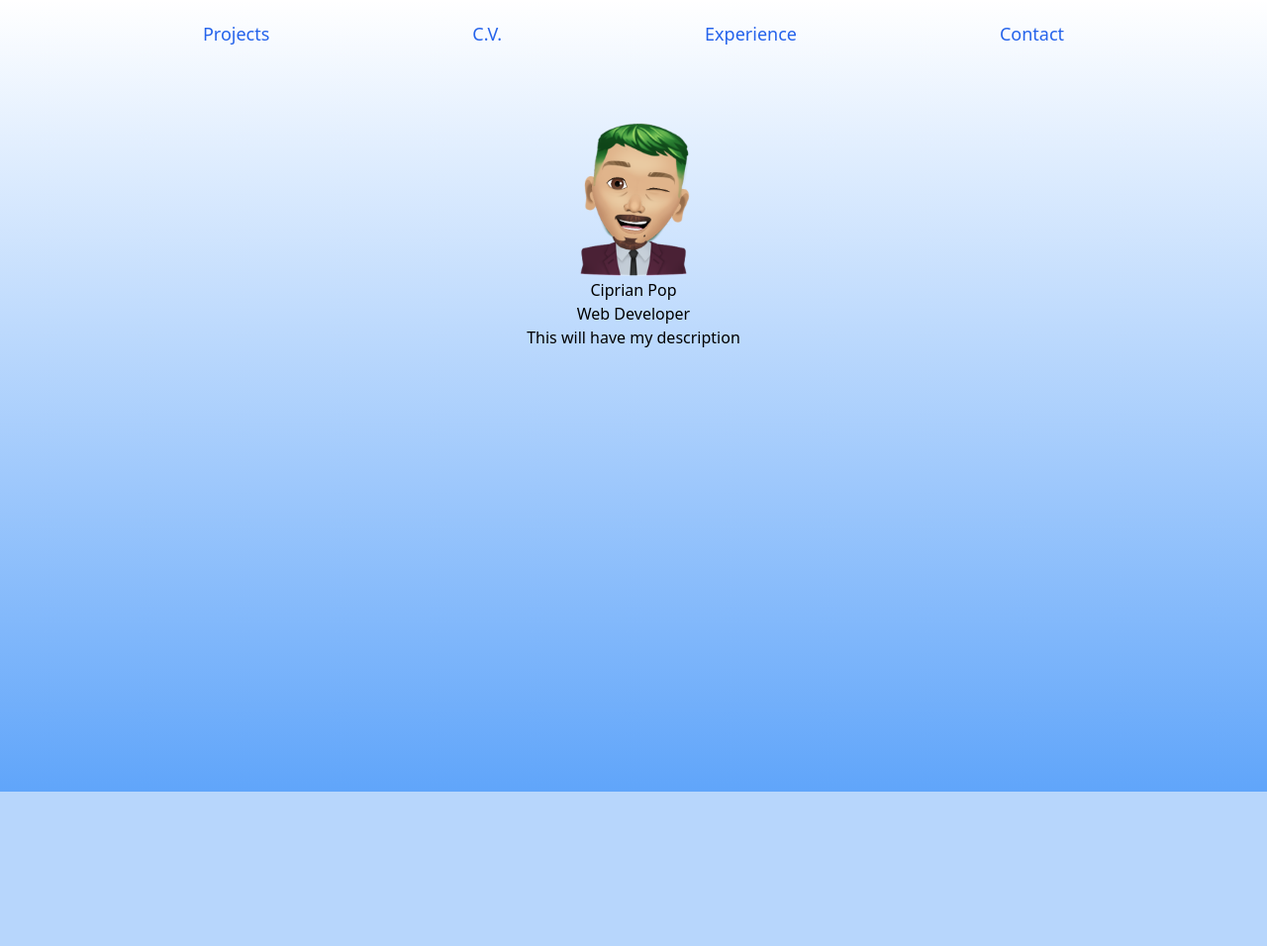
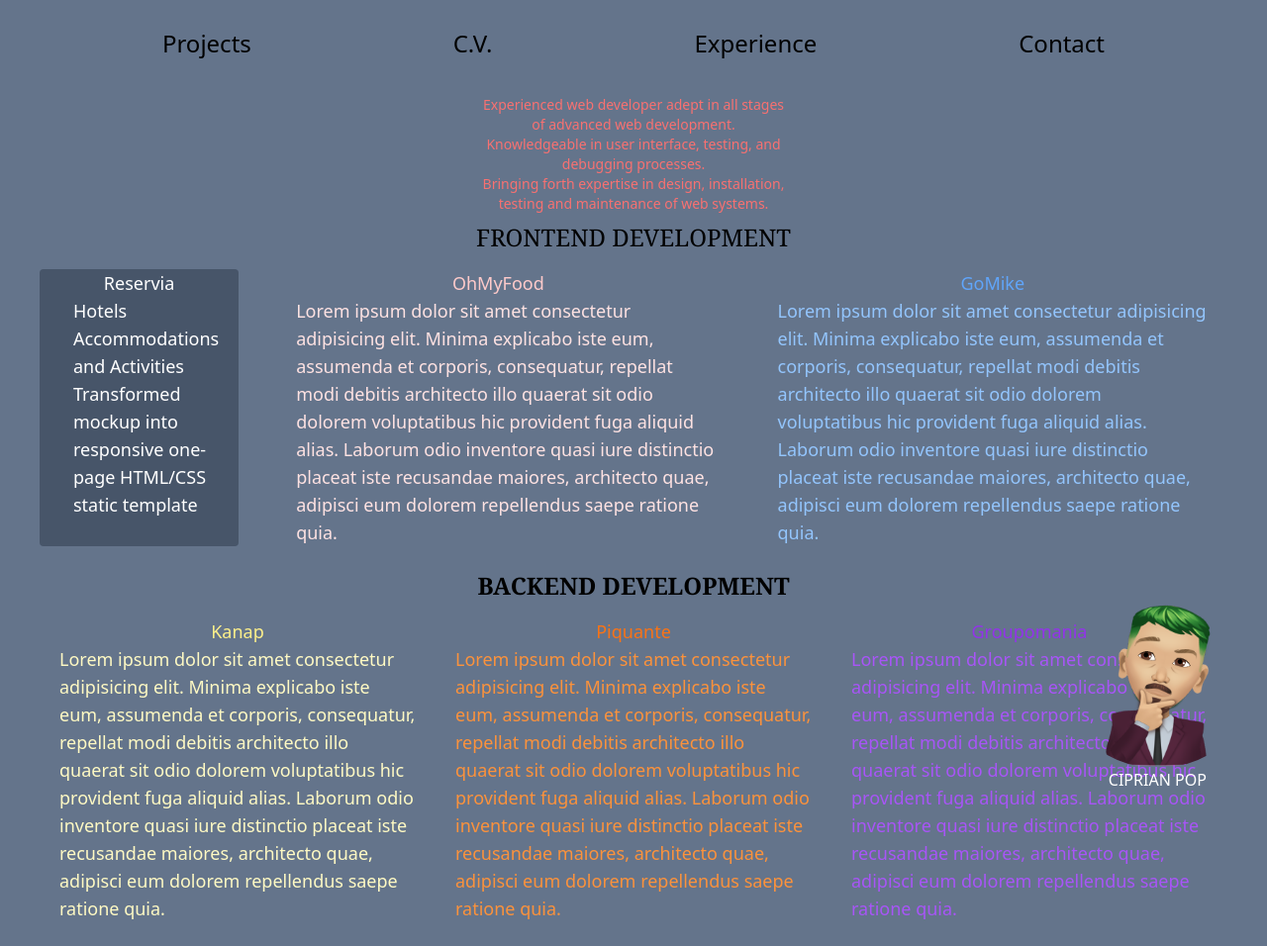
Before and after one commit to c-v-pop/portfolio, a PHP site: page / in a window 1280 px wide. Shown: the whole page at 99% size. Before the commit the page ends 800 px from the top, so only its background shows below. Run offline with PHP 8.4, Linux system fonts and the light colour scheme.

Commit message:
added animations and project description and images

```diff
--- a/dist/output.css
+++ b/dist/output.css
@@ -513,21 +513,35 @@ video {
   --tw-backdrop-sepia:  ;
 }
 
+.static {
+  position: static;
+}
+
 .fixed {
   position: fixed;
 }
 
-.z-0 {
-  z-index: 0;
+.bottom-0 {
+  bottom: 0px;
 }
 
-.z-10 {
-  z-index: 10;
+.right-0 {
+  right: 0px;
 }
 
-.my-5 {
-  margin-top: 1.25rem;
-  margin-bottom: 1.25rem;
+.mx-1 {
+  margin-left: 0.25rem;
+  margin-right: 0.25rem;
+}
+
+.mx-40 {
+  margin-left: 10rem;
+  margin-right: 10rem;
+}
+
+.my-2 {
+  margin-top: 0.5rem;
+  margin-bottom: 0.5rem;
 }
 
 .mx-auto {
@@ -535,20 +549,33 @@ video {
   margin-right: auto;
 }
 
+.mx-10 {
+  margin-left: 2.5rem;
+  margin-right: 2.5rem;
+}
+
+.mt-2 {
+  margin-top: 0.5rem;
+}
+
+.mb-2 {
+  margin-bottom: 0.5rem;
+}
+
 .flex {
   display: flex;
-}
-
-.min-h-screen {
-  min-height: 100vh;
 }
 
 .w-1\/6 {
   width: 16.666667%;
 }
 
-.min-w-full {
-  min-width: 100%;
+.flex-row {
+  flex-direction: row;
+}
+
+.flex-col {
+  flex-direction: column;
 }
 
 .flex-wrap {
@@ -563,27 +590,76 @@ video {
   justify-content: space-evenly;
 }
 
-.border-t-yellow-50 {
-  --tw-border-opacity: 1;
-  border-top-color: rgb(254 252 232 / var(--tw-border-opacity));
+.gap-6 {
+  gap: 1.5rem;
 }
 
-.bg-gradient-to-t {
-  background-image: linear-gradient(to top, var(--tw-gradient-stops));
+.space-x-3\.5 > :not([hidden]) ~ :not([hidden]) {
+  --tw-space-x-reverse: 0;
+  margin-right: calc(0.875rem * var(--tw-space-x-reverse));
+  margin-left: calc(0.875rem * calc(1 - var(--tw-space-x-reverse)));
 }
 
-.bg-gradient-to-b {
-  background-image: linear-gradient(to bottom, var(--tw-gradient-stops));
+.space-x-3 > :not([hidden]) ~ :not([hidden]) {
+  --tw-space-x-reverse: 0;
+  margin-right: calc(0.75rem * var(--tw-space-x-reverse));
+  margin-left: calc(0.75rem * calc(1 - var(--tw-space-x-reverse)));
 }
 
-.from-blue-400 {
-  --tw-gradient-from: #60a5fa;
-  --tw-gradient-to: rgb(96 165 250 / 0);
-  --tw-gradient-stops: var(--tw-gradient-from), var(--tw-gradient-to);
+.rounded-full {
+  border-radius: 9999px;
+}
+
+.rounded {
+  border-radius: 0.25rem;
+}
+
+.bg-slate-500 {
+  --tw-bg-opacity: 1;
+  background-color: rgb(100 116 139 / var(--tw-bg-opacity));
+}
+
+.bg-slate-600 {
+  --tw-bg-opacity: 1;
+  background-color: rgb(71 85 105 / var(--tw-bg-opacity));
+}
+
+.py-2 {
+  padding-top: 0.5rem;
+  padding-bottom: 0.5rem;
+}
+
+.py-5 {
+  padding-top: 1.25rem;
+  padding-bottom: 1.25rem;
+}
+
+.px-10 {
+  padding-left: 2.5rem;
+  padding-right: 2.5rem;
+}
+
+.px-40 {
+  padding-left: 10rem;
+  padding-right: 10rem;
+}
+
+.py-4 {
+  padding-top: 1rem;
+  padding-bottom: 1rem;
+}
+
+.px-5 {
+  padding-left: 1.25rem;
+  padding-right: 1.25rem;
 }
 
 .text-center {
   text-align: center;
+}
+
+.font-serif {
+  font-family: ui-serif, Georgia, Cambria, "Times New Roman", Times, serif;
 }
 
 .text-lg {
@@ -591,47 +667,172 @@ video {
   line-height: 1.75rem;
 }
 
-.text-blue-600 {
-  --tw-text-opacity: 1;
-  color: rgb(37 99 235 / var(--tw-text-opacity));
+.text-2xl {
+  font-size: 1.5rem;
+  line-height: 2rem;
 }
 
-.delay-1000 {
-  transition-delay: 1000ms;
+.text-sm {
+  font-size: 0.875rem;
+  line-height: 1.25rem;
 }
 
-.duration-1000 {
-  transition-duration: 1000ms;
+.font-thin {
+  font-weight: 100;
 }
 
-a {
+.font-extrabold {
+  font-weight: 800;
+}
+
+.uppercase {
+  text-transform: uppercase;
+}
+
+.text-white {
+  --tw-text-opacity: 1;
+  color: rgb(255 255 255 / var(--tw-text-opacity));
+}
+
+.text-red-400 {
+  --tw-text-opacity: 1;
+  color: rgb(248 113 113 / var(--tw-text-opacity));
+}
+
+.text-red-200 {
+  --tw-text-opacity: 1;
+  color: rgb(254 202 202 / var(--tw-text-opacity));
+}
+
+.text-red-100 {
+  --tw-text-opacity: 1;
+  color: rgb(254 226 226 / var(--tw-text-opacity));
+}
+
+.text-blue-400 {
+  --tw-text-opacity: 1;
+  color: rgb(96 165 250 / var(--tw-text-opacity));
+}
+
+.text-blue-300 {
+  --tw-text-opacity: 1;
+  color: rgb(147 197 253 / var(--tw-text-opacity));
+}
+
+.text-yellow-200 {
+  --tw-text-opacity: 1;
+  color: rgb(254 240 138 / var(--tw-text-opacity));
+}
+
+.text-yellow-100 {
+  --tw-text-opacity: 1;
+  color: rgb(254 249 195 / var(--tw-text-opacity));
+}
+
+.text-orange-500 {
+  --tw-text-opacity: 1;
+  color: rgb(249 115 22 / var(--tw-text-opacity));
+}
+
+.text-orange-400 {
+  --tw-text-opacity: 1;
+  color: rgb(251 146 60 / var(--tw-text-opacity));
+}
+
+.text-purple-600 {
+  --tw-text-opacity: 1;
+  color: rgb(147 51 234 / var(--tw-text-opacity));
+}
+
+.text-purple-500 {
+  --tw-text-opacity: 1;
+  color: rgb(168 85 247 / var(--tw-text-opacity));
+}
+
+.underline-offset-8 {
+  text-underline-offset: 8px;
+}
+
+.ring-pink-500 {
+  --tw-ring-opacity: 1;
+  --tw-ring-color: rgb(236 72 153 / var(--tw-ring-opacity));
+}
+
+.transition-none {
+  transition-property: none;
+}
+
+.duration-500 {
+  transition-duration: 500ms;
+}
+
+header a {
+  text-underline-offset: 8px;
+}
+
+header a:hover {
+  text-transform: uppercase;
+  --tw-text-opacity: 1;
+  color: rgb(255 255 255 / var(--tw-text-opacity));
+  text-decoration-line: underline;
+}
+
+ul a {
+  margin-bottom: 0.5rem;
+  border-radius: 0.25rem;
+  padding-left: 1.25rem;
+  padding-right: 1.25rem;
   font-size: 1.125rem;
   line-height: 1.75rem;
   --tw-text-opacity: 1;
-  color: rgb(37 99 235 / var(--tw-text-opacity));
+  color: rgb(255 255 255 / var(--tw-text-opacity));
+  --tw-ring-opacity: 1;
+  --tw-ring-color: rgb(236 72 153 / var(--tw-ring-opacity));
+  --tw-ring-offset-width: 2px;
 }
 
-@keyframes pulse {
-  50% {
-    opacity: .5;
-  }
+ul a:hover {
+  --tw-bg-opacity: 1;
+  background-color: rgb(248 113 113 / var(--tw-bg-opacity));
+  --tw-ring-offset-shadow: var(--tw-ring-inset) 0 0 0 var(--tw-ring-offset-width) var(--tw-ring-offset-color);
+  --tw-ring-shadow: var(--tw-ring-inset) 0 0 0 calc(3px + var(--tw-ring-offset-width)) var(--tw-ring-color);
+  box-shadow: var(--tw-ring-offset-shadow), var(--tw-ring-shadow), var(--tw-shadow, 0 0 #0000);
 }
 
-a:hover {
-  animation: pulse 2s cubic-bezier(0.4, 0, 0.6, 1) infinite;
+ul {
+  margin-left: 2.5rem;
+  margin-right: 2.5rem;
 }
 
 body {
-  background: url("/images/background.webp") no-repeat fixed center;
+  margin: 0;
+  padding: 0;
 }
 
-@keyframes ping {
-  75%, 100% {
-    transform: scale(2);
-    opacity: 0;
-  }
+.hover\:bg-red-400:hover {
+  --tw-bg-opacity: 1;
+  background-color: rgb(248 113 113 / var(--tw-bg-opacity));
 }
 
-.hover\:animate-ping:hover {
-  animation: ping 1s cubic-bezier(0, 0, 0.2, 1) infinite;
+.hover\:p-0:hover {
+  padding: 0px;
 }
+
+.hover\:uppercase:hover {
+  text-transform: uppercase;
+}
+
+.hover\:text-white:hover {
+  --tw-text-opacity: 1;
+  color: rgb(255 255 255 / var(--tw-text-opacity));
+}
+
+.hover\:underline:hover {
+  text-decoration-line: underline;
+}
+
+.hover\:ring:hover {
+  --tw-ring-offset-shadow: var(--tw-ring-inset) 0 0 0 var(--tw-ring-offset-width) var(--tw-ring-offset-color);
+  --tw-ring-shadow: var(--tw-ring-inset) 0 0 0 calc(3px + var(--tw-ring-offset-width)) var(--tw-ring-color);
+  box-shadow: var(--tw-ring-offset-shadow), var(--tw-ring-shadow), var(--tw-shadow, 0 0 #0000);
+}
--- a/index.php
+++ b/index.php
@@ -6,25 +6,63 @@
 <link rel="stylesheet" href="./dist/output.css">
 <title>Ciprian Pop's Portofolio</title>
 </head>
-<body class="bg-gradient-to-t from-blue-400 border-t-yellow-50">
+<body class="bg-slate-500">
     <header>
-        <nav class="flex flex-wrap justify-evenly text-lg my-5">
-            <a href="projects.php">Projects</a>
-            <a href="">C.V.</a>
-            <a href="">Experience</a>
-            <a href="mailto:ciprianvlad888@gmail.com?subject=The%20subject%20of%20the%20mail">Contact</a>
+        <nav class="flex flex-wrap justify-evenly text-lg py-2">
+            <a href="projects.php" class="py-5 px-10 text-2xl">Projects</a>
+            <a href="http://example.com/files/myfile.pdf  target="_blank" class="py-5 px-10 text-2xl">C.V.</a>
+            <a href="" class="py-5 px-10 text-2xl">Experience</a>
+            <a href="mailto:ciprianvlad888@gmail.com?subject=The%20subject%20of%20the%20mail" class="py-5 px-10 text-2xl">Contact</a>
         </nav>
-        <div class="mx-auto w-1/6">
-            <img class="hover:animate-ping duration-1000 delay-1000" src="images/logo.PNG" alt="logo">
-            <h1 class="text-center">Ciprian Pop</h1>
-            <p class="text-center">Web Developer</p>
+        <div class="mx-1 w-1/6 mt-2 fixed bottom-0 right-0">
+            <img class="rounded-full hover:p-0 transition-none duration-500" src="images/think.PNG" alt="logo">
+            <h1 class="text-white uppercase text-center">Ciprian Pop</h1>
         </div>
     </header>
     <main>
-        <section class="flex justify-center">
-            <div>
-                <h1>This will have my description</h1>
+        <section class="flex mx-40 my-2 text-center flex-wrap">
+            <div class="flex justify-center flex-col mx-auto">
+                <p class="flex justify-center text-red-400  px-40 mx-40 text-sm text-center">Experienced web developer adept in all stages of advanced web development. </p>
+                    <p class="flex justify-center text-red-400  px-40 mx-40 text-sm text-center">Knowledgeable in user interface, testing, and debugging processes.</p>
+                      <p class="flex justify-center text-red-400  px-40 mx-40 text-sm text-center"> Bringing forth expertise in design, installation, testing
+                        and maintenance of web systems.</p>
             </div>
         </section>
+        <h2 class="text-center uppercase text-2xl font-serif font-thin">Frontend development</h2>
+        <ul class="flex flex-row mg py-4 gap-6">
+            <a href="https://noanswerss.github.io/Reservia/" class="space-x-3.5 bg-slate-600">
+        <li class="text-white text-center">Reservia</li>
+        <p class="text-white">Hotels Accommodations and Activities</p>
+        <p> Transformed mockup into responsive one-page HTML/CSS static template</p>
+            </a>
+            <a href="http://" class="space-x-3.5">
+        <li class="text-red-200 text-center">OhMyFood</li>
+        <p class="text-red-100">Lorem ipsum dolor sit amet consectetur adipisicing elit. Minima explicabo iste eum, assumenda et corporis, consequatur, repellat modi debitis architecto illo quaerat sit odio dolorem voluptatibus hic provident fuga aliquid alias.
+            Laborum odio inventore quasi iure distinctio placeat iste recusandae maiores, architecto quae, adipisci eum dolorem repellendus saepe ratione quia.</p>
+            </a>
+            <a href="http://">
+        <li class="text-blue-400 text-center">GoMike</li>
+        <p class="text-blue-300">Lorem ipsum dolor sit amet consectetur adipisicing elit. Minima explicabo iste eum, assumenda et corporis, consequatur, repellat modi debitis architecto illo quaerat sit odio dolorem voluptatibus hic provident fuga aliquid alias.
+            Laborum odio inventore quasi iure distinctio placeat iste recusandae maiores, architecto quae, adipisci eum dolorem repellendus saepe ratione quia.</p>
+            </a>
+        </ul>
+        <h2 class="text-center text-2xl uppercase font-serif font-extrabold">Backend development</h2>
+        <ul class="flex flex-row mg py-4">
+            <a href="http://">
+        <li class="text-yellow-200 text-center">Kanap</li>
+        <p class="text-yellow-100">Lorem ipsum dolor sit amet consectetur adipisicing elit. Minima explicabo iste eum, assumenda et corporis, consequatur, repellat modi debitis architecto illo quaerat sit odio dolorem voluptatibus hic provident fuga aliquid alias.
+            Laborum odio inventore quasi iure distinctio placeat iste recusandae maiores, architecto quae, adipisci eum dolorem repellendus saepe ratione quia.</p>
+            </a>
+            <a href="http://">
+        <li class="text-orange-500 text-center">Piquante</li>
+        <p class="text-orange-400">Lorem ipsum dolor sit amet consectetur adipisicing elit. Minima explicabo iste eum, assumenda et corporis, consequatur, repellat modi debitis architecto illo quaerat sit odio dolorem voluptatibus hic provident fuga aliquid alias.
+            Laborum odio inventore quasi iure distinctio placeat iste recusandae maiores, architecto quae, adipisci eum dolorem repellendus saepe ratione quia.</p>
+            </a>
+            <a href="http://">
+        <li class="text-purple-600 text-center">Groupomania</li>
+        <p class="text-purple-500">Lorem ipsum dolor sit amet consectetur adipisicing elit. Minima explicabo iste eum, assumenda et corporis, consequatur, repellat modi debitis architecto illo quaerat sit odio dolorem voluptatibus hic provident fuga aliquid alias.
+            Laborum odio inventore quasi iure distinctio placeat iste recusandae maiores, architecto quae, adipisci eum dolorem repellendus saepe ratione quia.</p>
+            </a>
+    </ul>
 </body>
 </html>
```
Also changed, not shown: projects.php (+12 -1 lines), styles/index.css (+10 -4 lines), images/logot.PNG (added), images/think.PNG (added), logo2.png (deleted).
